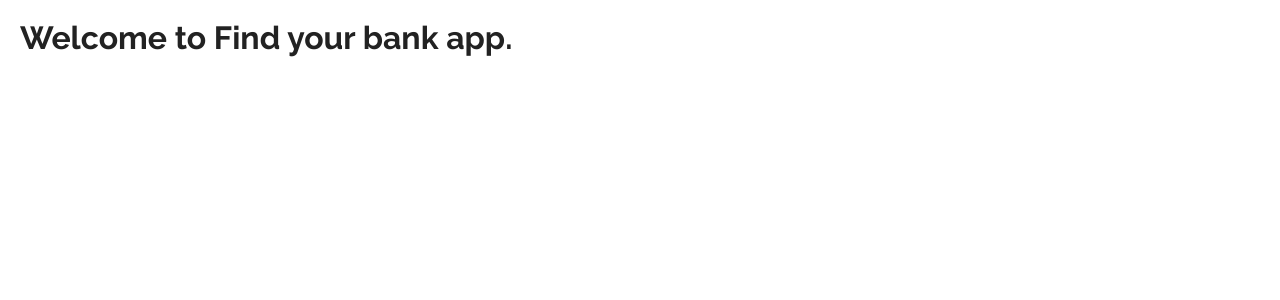
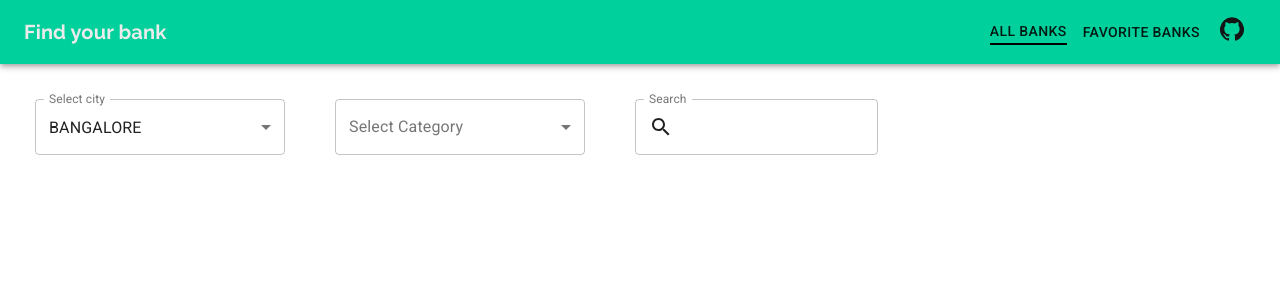
Before and after one commit to tanaydpatel/find-your-bank, a React (Create React App) app: page /all-banks in a window 1280 px wide. Shown: the top 300 px of the page. Built offline with nearby package versions, Linux system fonts and the light colour scheme.

Commit message:
🧭 routes setup

```diff
--- a/src/App.jsx
+++ b/src/App.jsx
@@ -1,11 +1,43 @@
 import React from "react";
+import {
+  BrowserRouter as Router,
+  Switch,
+  Route,
+  Redirect,
+} from "react-router-dom";
+import Navbar from "./components/Navbar";
 import "./css/styles.css";
+import AllBanks from "./pages/AllBanks";
+import BankDetails from "./pages/BankDetails";
+import Favorites from "./pages/Favorites";
 
 function App() {
   return (
-    <div className="App">
-      <h1 className="heading">Welcome to Find your bank app.</h1>
-    </div>
+    <Router>
+      <div className="App">
+        <Navbar />
+        <main>
+          <Switch>
+            <Route path="/all-banks">
+              <AllBanks />
+            </Route>
+            <Route path="/bank-details/:id">
+              <BankDetails />
+            </Route>
+            <Route path="/favorites">
+              <Favorites />
+            </Route>
+            <Route
+              exact
+              path="/"
+              render={() => {
+                return <Redirect to="/all-banks" />;
+              }}
+            />
+          </Switch>
+        </main>
+      </div>
+    </Router>
   );
 }
 
--- /dev/null
+++ b/src/components/Navbar.jsx
@@ -0,0 +1,71 @@
+import React, { useState, useEffect } from "react";
+import { useLocation, useHistory } from "react-router-dom";
+import {
+  AppBar,
+  Button,
+  IconButton,
+  Toolbar,
+  Typography,
+} from "@material-ui/core";
+import { makeStyles } from "@material-ui/core/styles";
+import { GitHub } from "@material-ui/icons";
+
+const useStyles = makeStyles(() => ({
+  title: {
+    flexGrow: 1,
+    fontFamily: "Raleway, sans-serif",
+    fontWeight: 700,
+    color: "#ebebeb",
+  },
+}));
+
+function Navbar() {
+  const [activeRoute, setActiveRoute] = useState(null);
+  const location = useLocation();
+  useEffect(() => {
+    setActiveRoute(location.pathname);
+  }, [location.pathname]);
+  const history = useHistory();
+  const classes = useStyles();
+  return (
+    <AppBar position="static">
+      <Toolbar>
+        <Typography variant="h6" className={classes.title}>
+          Find your bank
+        </Typography>
+
+        <Button
+          onClick={() => {
+            history.push("/all-banks");
+          }}
+        >
+          <span className={activeRoute === "/all-banks" ? "active" : null}>
+            All banks
+          </span>
+        </Button>
+
+        <Button
+          onClick={() => {
+            history.push("/favorites");
+          }}
+        >
+          <span className={activeRoute === "/favorites" ? "active" : null}>
+            Favorite banks
+          </span>
+        </Button>
+
+        <IconButton aria-label="upload picture" component="span">
+          <a
+            target="_blank"
+            href="https://github.com/tanaydpatel/groww-assignment"
+            rel="noreferrer"
+          >
+            <GitHub />
+          </a>
+        </IconButton>
+      </Toolbar>
+    </AppBar>
+  );
+}
+
+export default Navbar;
--- /dev/null
+++ b/src/components/SearchGroup.jsx
@@ -0,0 +1,71 @@
+import {
+  FormControl,
+  InputAdornment,
+  InputLabel,
+  MenuItem,
+  Select,
+  TextField,
+} from "@material-ui/core";
+import { Search } from "@material-ui/icons";
+import React from "react";
+
+function SearchGroup() {
+  return (
+    <>
+      <FormControl
+        variant="outlined"
+        style={{ minWidth: 250, marginRight: "50px" }}
+      >
+        <InputLabel id="demo-simple-select-outlined-label">
+          Select city
+        </InputLabel>
+        <Select
+          labelId="demo-simple-select-outlined-label"
+          id="demo-simple-select-outlined"
+          label="Select city"
+          value="banglore"
+        >
+          <MenuItem value={"mumbai"}>MUMBAI</MenuItem>
+          <MenuItem value={"delhi"}>DELHI</MenuItem>
+          <MenuItem value={"lucknow"}>LUCKNOW</MenuItem>
+          <MenuItem value={"banglore"}>BANGALORE</MenuItem>
+          <MenuItem value={"hyderabad"}>HYDERABAD</MenuItem>
+        </Select>
+      </FormControl>
+      <FormControl
+        variant="outlined"
+        style={{ minWidth: 250, marginRight: "50px" }}
+      >
+        <InputLabel id="demo-simple-select-outlined-label">
+          Select Category
+        </InputLabel>
+        <Select
+          labelId="demo-simple-select-outlined-label"
+          id="demo-simple-select-outlined"
+          label="Select category"
+        >
+          <MenuItem value="">
+            <em>Select category</em>
+          </MenuItem>
+          <MenuItem value={"ifsc"}>IFSC</MenuItem>
+          <MenuItem value={"branch"}>Branch</MenuItem>
+          <MenuItem value={"branch-name"}>Branch name</MenuItem>
+        </Select>
+      </FormControl>
+      <TextField
+        label="Search"
+        id="outlined-start-adornment"
+        InputProps={{
+          startAdornment: (
+            <InputAdornment position="start">
+              <Search />
+            </InputAdornment>
+          ),
+        }}
+        variant="outlined"
+      />
+    </>
+  );
+}
+
+export default SearchGroup;
--- a/src/css/styles.css
+++ b/src/css/styles.css
@@ -1,5 +1,12 @@
-.heading {
-  font-size: 32px;
-  margin: 20px;
+.raleway {
+  font-family: Raleway, sans-serif;
+}
+
+.active {
+  border-bottom: 2px solid black;
+}
+
+main {
+  margin: 35px;
 }
 /*# sourceMappingURL=styles.css.map */
--- /dev/null
+++ b/src/pages/AllBanks.jsx
@@ -0,0 +1,12 @@
+import React from "react";
+import SearchGroup from "../components/SearchGroup";
+
+function AllBanks() {
+  return (
+    <>
+      <SearchGroup />
+    </>
+  );
+}
+
+export default AllBanks;
--- /dev/null
+++ b/src/pages/BankDetails.jsx
@@ -0,0 +1,7 @@
+import React from "react";
+
+function BankDetails() {
+  return <h1>BankDetails</h1>;
+}
+
+export default BankDetails;
--- /dev/null
+++ b/src/pages/Favorites.jsx
@@ -0,0 +1,7 @@
+import React from "react";
+
+function Favorites() {
+  return <h1>Favourites</h1>;
+}
+
+export default Favorites;
--- a/src/scss/styles.scss
+++ b/src/scss/styles.scss
@@ -1,4 +1,11 @@
-.heading {
-  font-size: 32px;
-  margin: 20px;
+.raleway {
+  font-family: Raleway, sans-serif;
 }
+
+.active {
+  border-bottom: 2px solid black;
+}
+
+main {
+  margin: 35px;
+}
```
Also changed, not shown: 1 other file (tests, documents, lock files or other folders).
